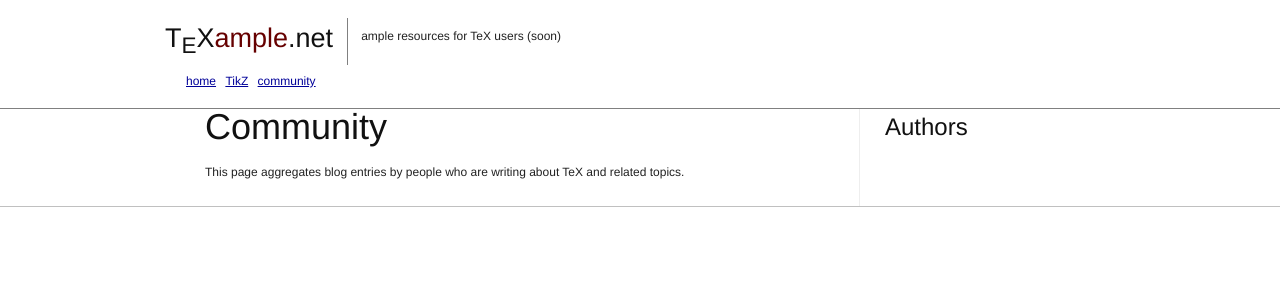
After one commit to gtielemans/texample, a Django app: template texample/templates/aggregator/feeditem_list.html in a window 1280 px wide. The commit adds this page. Shown: the top 300 px of the page. Run offline with Django 3.2, Linux system fonts and the light colour scheme; the template is opened without the code that fills it, so the values that code supplies are empty; parts of the project's set-up code (start-up, migrations or seed data) failed here and were passed over.

Commit message:
Added templates and urls for aggregator app.

```diff
--- /dev/null
+++ b/texample/aggregator/urls.py
@@ -0,0 +1,20 @@
+"""\
+URL configuration for TeXample.net's community section
+
+"""
+
+from django.conf.urls.defaults import *
+
+from texample.aggregator.models import FeedItem
+
+aggregator_info_dict = {
+    'queryset': FeedItem.objects.select_related(),
+    'paginate_by': 15,
+}
+
+
+urlpatterns = patterns('',
+    url('^$','django.views.generic.list_detail.object_list',
+        aggregator_info_dict,
+        name="aggregator_index"),
+)
--- a/texample/settings.py
+++ b/texample/settings.py
@@ -99,6 +99,7 @@ INSTALLED_APPS = (
     'texample.tikz',
     'pkgbuilds',
     'pkgresources',
+    'texample.aggregator',
 
 )
 
--- /dev/null
+++ b/texample/templates/aggregator/base_community.html
@@ -0,0 +1,29 @@
+{% extends "base.html" %}
+{% block pageclass %}community{% endblock %}
+{% block navigation-sub %}
+{% endblock %}
+
+
+{% block content %}
+<div class="container">
+<div class="span-16 prepend-1 colborder">
+{% block content-main %}
+{% endblock %}
+</div>
+
+<div class="span-6 last">
+{% block sidebar %}
+<h2>Authors</h2>
+
+<ul>
+{% load aggregator %}
+{% get_feed_list as feed_list %}
+{% for feed in feed_list %}
+<li><a href="{{ feed.public_url }}">{{ feed }}</a> <a class="rss" href="{{ feed.feed_url }}">RSS</a></li>
+{% endfor %}
+</ul>
+{% endblock %}
+</div>
+</div><!-- container -->
+
+{% endblock %}
--- /dev/null
+++ b/texample/templates/aggregator/feeditem_list.html
@@ -0,0 +1,28 @@
+{% extends "aggregator/base_community.html" %}
+
+{% block extrahead %}
+<link rel="alternate" type="application/rss+xml" title="RSS" href="{% url top_feeds "community" %}" />
+{% endblock %}
+
+{% block content-main %}
+
+<h1>Community</h1>
+<p>This page aggregates blog entries by people who are
+writing about TeX and related topics.</p>
+
+{% for item in object_list %}
+<h2><a href="{{ item.link }}">{{ item.title }}</a></h2>
+<p class='date'>Posted on {{ item.date_modified|date:"F j, Y" }} at {{ item.date_modified|date:"H:i" }} by <a href="{{ item.feed.public_url }}">{{ item.feed.title }}</a> <a class="rss" href="{{ item.feed.feed_url }}">RSS</a></p>
+<div>
+<p>
+{{ item.summary|safe|striptags|truncatewords:"200" }}
+</p>
+</div>
+<p><a href="{{ item.link }}">Read this post in context &raquo;</a></p>
+{% endfor %}
+
+<div id="content-secondary">
+{% if has_next %}<a href="?page={{ next }}">Earlier posts</a>{% endif %}</p>
+</div>
+
+{% endblock %}
--- a/texample/templates/base.html
+++ b/texample/templates/base.html
@@ -27,6 +27,8 @@
             <ul id="navigation-main">
                 <li id="nav-home"><a  href="/">home</a></li>
                 <li id="nav-tikz"><a href="/tikz/">TikZ</a></li>
+                <li id="nav-community"><a href="/community/">community</a></li>
+
                 <!--<li id="nav-beamer"><a href="/beamer/">Beamer</a></li>
                 <li><a href="/about/">about</a></li>
                 <li><a href="/contact/">contact</a></li> -->
--- a/texample/urls.py
+++ b/texample/urls.py
@@ -13,7 +13,7 @@ urlpatterns = patterns('',
     (r'^$', 'django.views.generic.simple.direct_to_template', {'template': 'index.html'}),
     (r'^tikz/', include('texample.tikz.urls')),
     (r'^contact/', include('contact_form.urls')),
-    (r'^builds/', include('pkgbuilds.urls')),
+    (r'^community/', include('texample.aggregator.urls')),
     (r'^admin/(.*)', admin.site.root),
 )
 
@@ -22,11 +22,19 @@ urlpatterns = patterns('',
 # TikZ section
 from pkgbuilds.feeds import LatestBuilds
 from pkgresources.feeds import LatestResources
+
 tikz_feed_dict = {'feed_dict' : {
     'builds' : LatestBuilds,
     'resources' : LatestResources,
     'examples' : None}
 }
+
+from texample.aggregator.feeds import CommunityAggregatorFeed
+feed_dict = {'feed_dict' : {
+    'community' : CommunityAggregatorFeed,
+    }
+}
+
 
 # TODO:
 # weblog section
@@ -35,6 +43,8 @@ tikz_feed_dict = {'feed_dict' : {
 urlpatterns += patterns('',
     url(r'^feeds/tikz/(?P<url>.*)/$', 'django.contrib.syndication.views.feed',
         tikz_feed_dict, name = 'tikz_feeds'),
+    url(r'^feeds/(?P<url>.*)/$', 'django.contrib.syndication.views.feed',
+        feed_dict, name = 'top_feeds'),
     )
 
 if settings.DEBUG:
```
